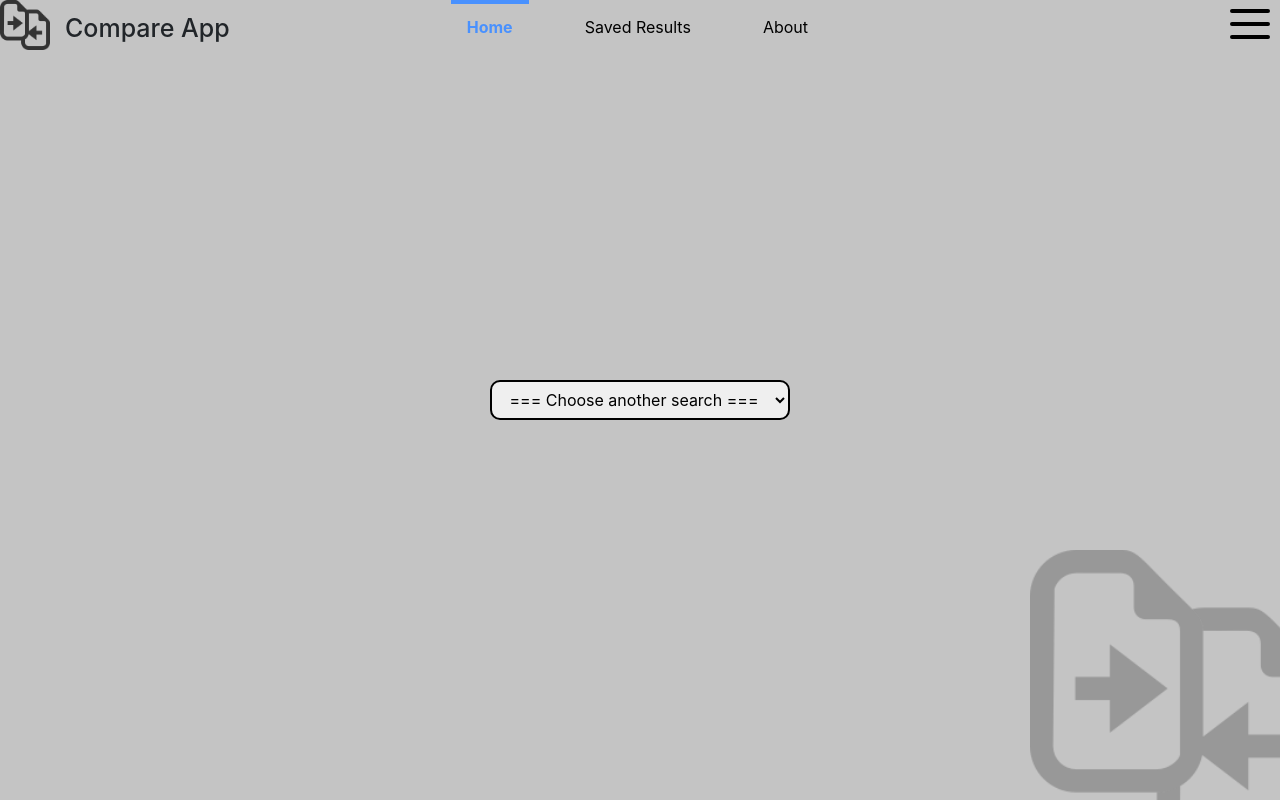
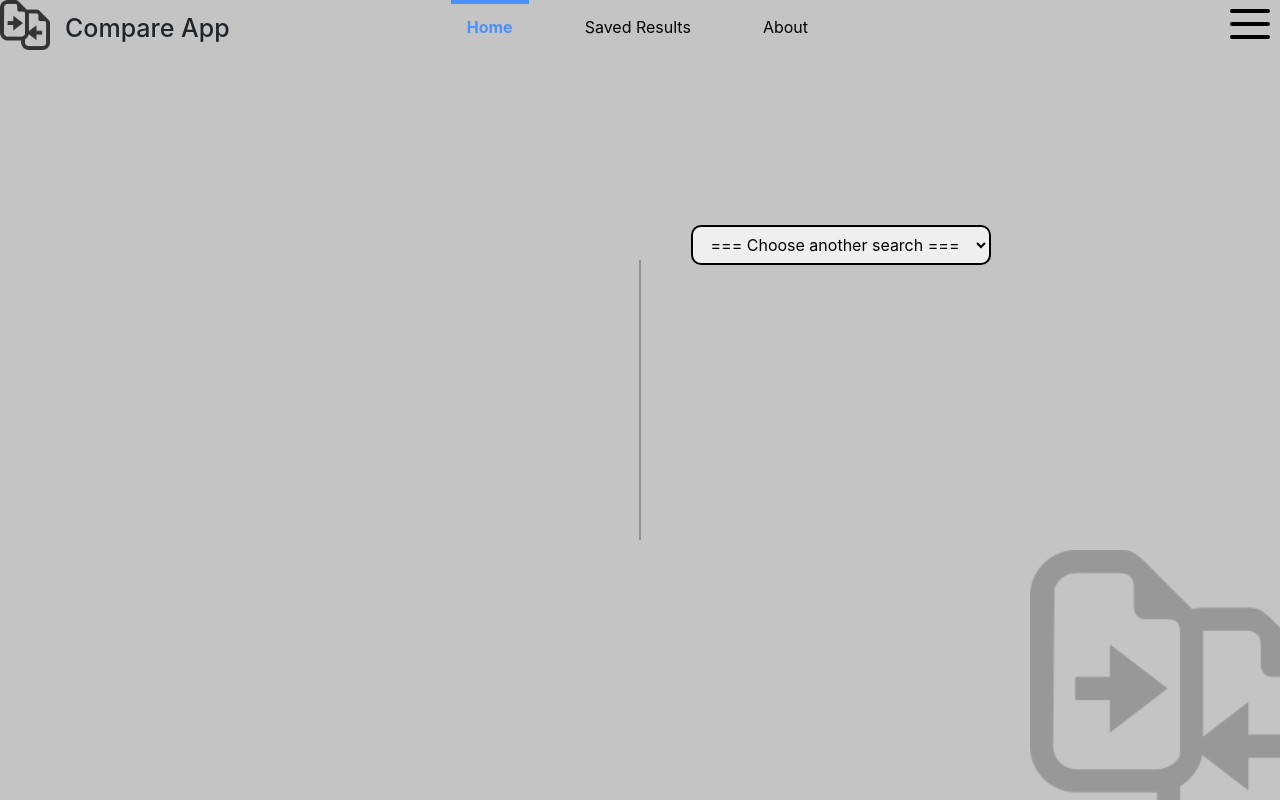
Before and after one commit to krzemGit/flaskCompare, a Flask app: page /ajax-results in a window 1280 px wide. Run offline with Flask 2, Linux system fonts and the light colour scheme; data comes from the database, SQL or seed files in the repository; some libraries are stand-ins or nearby versions.

Commit message:
changes in front-end: saved results

```diff
--- a/comparator/static/main.css
+++ b/comparator/static/main.css
@@ -209,6 +209,33 @@ img.background--app-logo {
     opacity: .3;
 }
 
+/* saved search detailes */
+
+section.saved-results-head {
+    display: flex;
+    flex-direction: row;
+}
+
+div.display-search-container, form.saved-results {
+    height: 350px;
+}
+
+div.display-search-container {
+    display: block;
+    width: 300px
+}
+
+p.search-template {
+    font-weight: 700;
+    margin-bottom: 0px;
+}
+
+div.head-separator {
+    height: 280px;
+    border: 1px solid var(--main-section-darker);
+    margin: auto 50px
+}
+
 
 
 
--- a/comparator/templates/saved_results.html
+++ b/comparator/templates/saved_results.html
@@ -6,9 +6,28 @@
 
 {% block search %}
 
-<!-- form -->
 <section class="saved-results-head">
-    <form action="{{ url_for('saved_results') }}" method="get">
+    <div class="display-search-container">
+        <!-- display search -->
+        {% for search in searches if search.id == search_id %}
+            <div class="search-wrapper" class="mb-5">
+                <div class="saved-result--username"><p class="search-template">User name: </p><p class="search-info">{{ search.username }}</p></div>
+                <div class="saved-result--title"><p class="search-template">Search title: </p><p class="search-info">{{ search.search_title}}</p></div>
+                <div class="saved-result--date"><p class="search-template">Search date: </p><p class="search-info">{{ search.search_date.strftime('%d-%m-%Y') }}</p></div>
+                <div class="saved-result--phrase"><p class="search-template">Phrase: </p><p class="search-info">{{ search.phrase | striptags }}</p></div>
+                <div class="saved-result--platforms"><p class="search-template">pltaforms: </p>
+                    {% for result in results %}
+                        {% if result.search_id == search.id %}
+                            <p class="search-info">{{ result.platform }}</p>
+                        {% endif %}
+                    {% endfor %}
+                </div>
+            </div>
+        {% endfor %}
+        </div>
+        <div class="head-separator"></div>
+        <!-- form -->
+    <form action="{{ url_for('saved_results') }}" method="get" class="saved-results">
         <div class="option-wrapper">
             <select name="id" id="id">
                 {% if request.method == 'GET' %}
@@ -41,17 +60,8 @@
 {% endblock %}
 
 {% block results %}
-<div class="display-container">
-    <!-- display search -->
-    {% for search in searches if search.id == search_id %}
-        <div class="search-wrapper" class="mb-5">
-            <p class="title"><span class="search-template">User name: </span><span class="search-info">{{ search.username }}</span></p>
-            <p class="title"><span class="search-template">Search title: </span><span class="search-info">{{ search.search_title}}</span></p>
-            <p class="title"><span class="search-template">Search date: </span><span class="search-info">{{ search.search_date }}</span></p>
-            <p class="title"><span class="search-template">Phrase: </span><span class="search-info">{{ search.phrase | striptags }}</span></p>
-        </div>
-    </div>
-    {% endfor %}
+
+
 
     <!-- display results -->
     <div id="result-display-container" class="saved-results-display-container">
```
